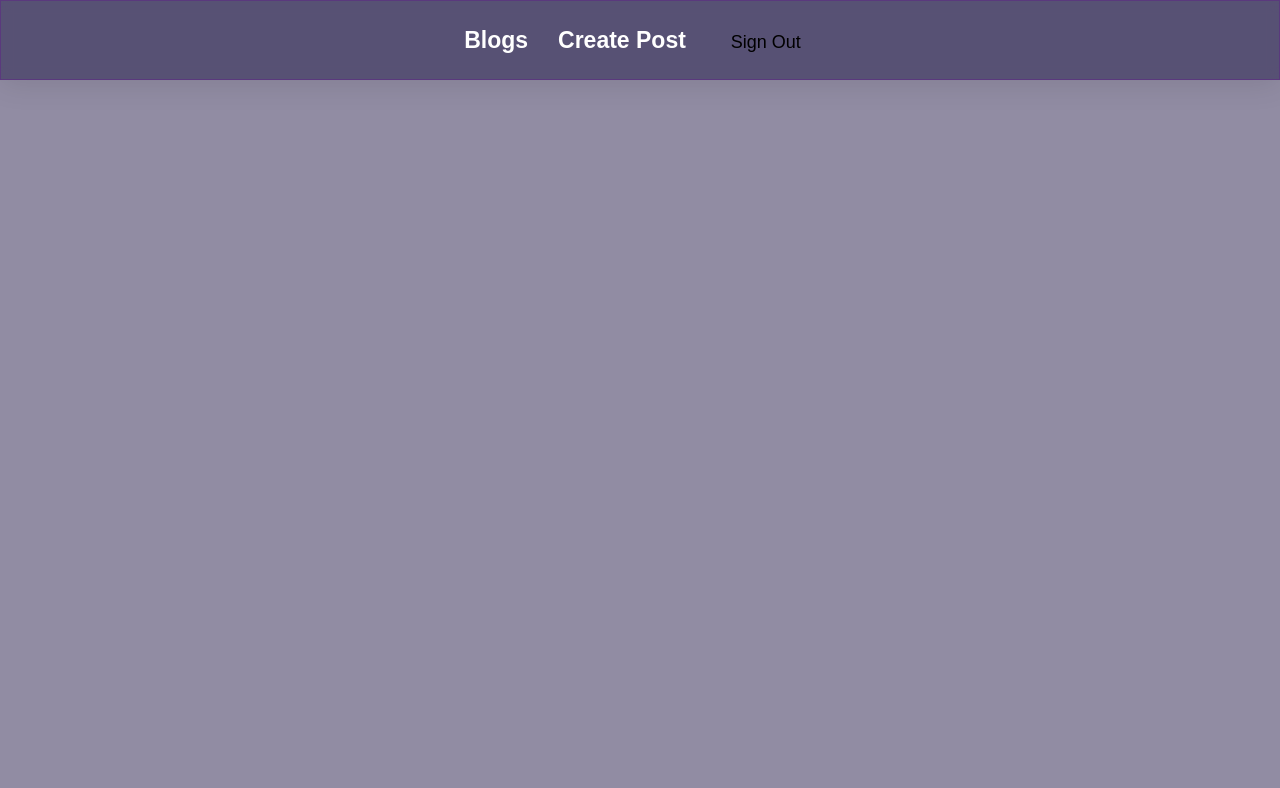
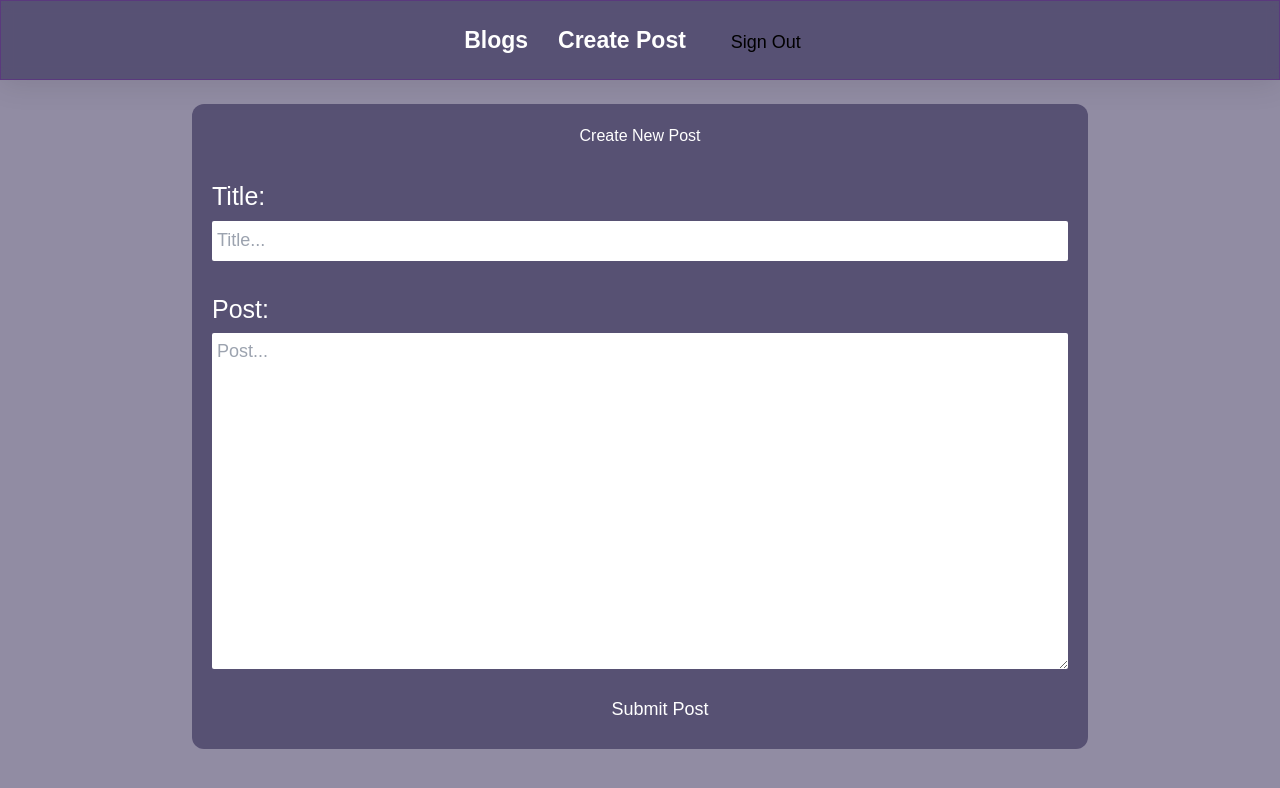
Before and after one commit to brightjonathan/Figma_demo_website, a React (Vite) app: page /create-post in a window 1280 px wide. Shown: the top 788 px of the page. Built offline with nearby package versions, Linux system fonts and the light colour scheme; no server answers; sample sign-in values are in the browser's storage.

Commit message:
finished working on the home page and also wrote the delete functionality

```diff
--- a/src/App.jsx
+++ b/src/App.jsx
@@ -6,6 +6,7 @@ import Home from './Pages/Home';
 import Login from './Pages/Login';
 import { auth } from './Firebase/Firebase-config';
 import { signOut} from 'firebase/auth';
+import CreatePost from './Pages/CreatePost';
 
 
 const App = () => {
@@ -28,8 +29,9 @@ const App = () => {
     <Navbar GoogleSignOut={GoogleSignOut} isAuth={isAuth} />
 
     <Routes>
-      <Route path='/' element={<Home/>} />
+      <Route path='/' element={<Home isAuth={isAuth} />} />
       <Route path='/login' element={ <Login setIsAuth={setIsAuth} />} />
+      <Route path='/create-post' element={<CreatePost isAuth={isAuth} /> }/>
     </Routes>
 
    </div>
--- a/src/Components/Navbar.jsx
+++ b/src/Components/Navbar.jsx
@@ -11,11 +11,10 @@ const Navbar = ({GoogleSignOut, isAuth}) => {
        {
         !isAuth ? ( <Link to='/login'>Login</Link> ) : (
         <>
-        <Link to='#'>Create Post</ Link>
-        <button className="login-btn" onClick={GoogleSignOut}>Sign Out</button>
+        <Link to='/create-post'> Create Post </ Link>
+        <button className="login-btn" onClick={GoogleSignOut}> Sign Out </button>
         </> )
        }
-
     </nav>
   )
 };
--- /dev/null
+++ b/src/Pages/CreatePost.jsx
@@ -0,0 +1,77 @@
+import {useState, useEffect} from 'react';
+import { useNavigate } from "react-router-dom";
+import { addDoc, collection } from "firebase/firestore";
+import {auth, db} from '../Firebase/Firebase-config';
+
+const CreatePost = ({ isAuth }) => {
+
+    const [title, setTitle] = useState('');
+    const [postText, setpostText] = useState('');
+
+
+    const navigate = useNavigate();
+
+    //creating a collection in our database
+    const postCollectionRef = collection(db, "Allpost");
+
+
+    //create functionality
+    const PostFunc = async ()=>{
+        try {
+            await addDoc(postCollectionRef, {
+                title,
+                postText,
+                author: {name: auth.currentUser.displayName, id: auth.currentUser.uid }
+              })
+              navigate('/')
+        } catch (error) {
+            console.log(error.message);
+        };
+    };
+
+    useEffect(()=>{
+        if (!isAuth) {
+            navigate('/login');
+          }
+    }, []);
+
+
+  return (
+    <div className='createPostPage' >
+
+    <div className='cpContainer'>
+      <h1>Create New Post</h1>
+
+      <div className='inputGp'>
+        <label htmlFor="">Title:</label>
+        <input
+        type="text"
+        placeholder='Title...'
+        className='text-[#3b325ba8]'
+        onChange={(e) => {
+            setTitle(e.target.value);
+          }}
+        />
+      </div>
+
+      <div className='inputGp'>
+        <label htmlFor="">Post:</label>
+        <textarea
+         placeholder='Post...'
+         cols="30"
+         rows="10"
+         className='text-[#3b325ba8]'
+         onChange={(e) => {
+            setpostText(e.target.value);
+          }}
+         />
+      </div>
+
+      <button onClick={PostFunc} >Submit Post</button>
+    </div>
+
+  </div>
+  )
+}
+
+export default CreatePost
--- a/src/Pages/Home.jsx
+++ b/src/Pages/Home.jsx
@@ -1,12 +1,56 @@
-import React from 'react'
+import React, { useEffect, useState } from 'react'
+import { getDocs, collection, deleteDoc, doc } from 'firebase/firestore';
+import { db, auth } from '../Firebase/Firebase-config';
 
 
-const Home = () => {
+const Home = ( {isAuth} ) => {
+
+  //USESTATE is use to store data
+  const [postLists, setPostList] = useState([]);
+
+ //creating a collection in our database
+ const postCollectionRef = collection(db, "Allpost");
+
+ //
+ useEffect(()=>{
+  try {
+    const getPost = async ()=>{
+      const data = await getDocs(postCollectionRef);
+      setPostList(data.docs.map((doc) => ({...doc.data(), id:doc.id })));
+      //console.log(data.docs.map((doc) => ({...doc.data(), id:doc.id })));
+    };
+    getPost();
+  } catch (error) {
+    console.log(error);
+  }
+ }, []);
+
+
+ //delete functionality...
+ const  deletePost = async (id) => {
+  const postDoc = doc(db, "Allpost", id)
+  await deleteDoc(postDoc)
+}
 
   return (
-    <div className='pt-[15vh]'>
-     <h2>Home page </h2>
-    </div>
+    <div className='homePage'>
+    {postLists.map((post) => {
+      return (
+        <div className="post" key={post.id}>
+          <div className="postHeader">
+            <div className="title">
+              <h1 className='font-bold text-[5vh] text-[#ecae29]'>{post.title}</h1>
+            </div>
+            <div className="deletePost">
+              {isAuth && post.author.id === auth.currentUser.uid && <button onClick={() => {deletePost(post.id)} }> &#128465; </button>}
+            </div>
+          </div>
+          <div className="postTextContainer">{post.postText}</div>
+          <h3 className='text-[#47e436]'>@{post.author?.name}</h3>
+        </div>
+      );
+    })}
+  </div>
   )
 };
 
--- a/src/index.css
+++ b/src/index.css
@@ -71,7 +71,7 @@ z-index: 10;
     width: 70vw;
     height: auto;
     padding: 20px;
-    background-color: rgba(59, 50, 91, 0.66);
+    background-color: rgba(59, 50, 91, 0.659);
     border-radius: 12px;
     color: white;
     display: flex;
```
